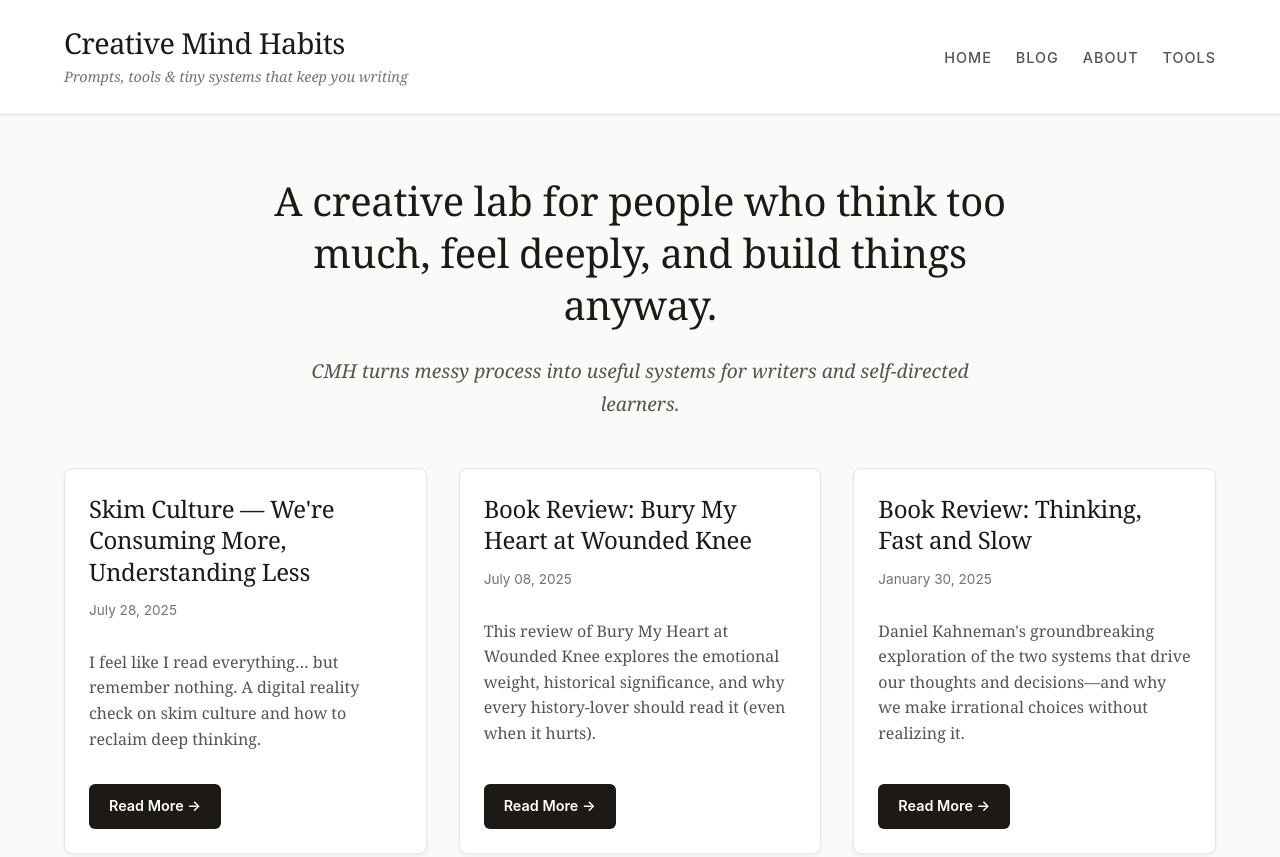
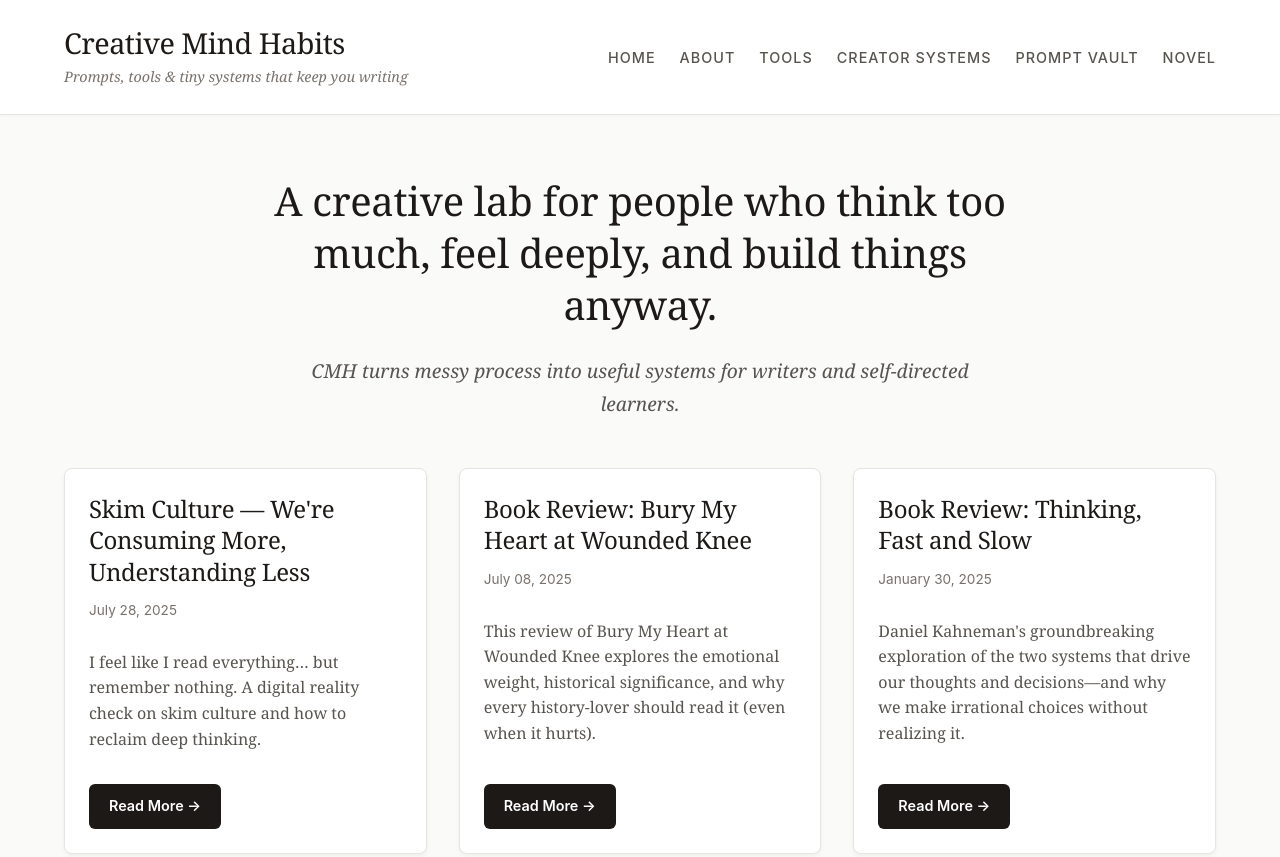
Before and after one commit to Emelia-bot/creativemindhabits, an Eleventy site: page src/index.njk in a window 1280 px wide. Shown: the top 857 px of the page. Built offline with nearby package versions, Linux system fonts and the light colour scheme; Eleventy itself is replaced by a stand-in of ours; files that its build step writes are made by us from their sources.

Commit message:
Fix navigation URLs

```diff
--- a/src/_includes/layouts/base.njk
+++ b/src/_includes/layouts/base.njk
@@ -20,14 +20,16 @@
           <p class="site-tagline">Prompts, tools & tiny systems that keep you writing</p>
         </div>
 
-        <nav class="site-nav">
-          <ul>
-            <li><a href="/">Home</a></li>
-            <li><a href="/blog/">Blog</a></li>
-            <li><a href="/pages/about/">About</a></li>
-            <li><a href="/pages/tools/">Tools</a></li>
-          </ul>
-        </nav>
+      <nav class="site-nav">
+  <ul>
+    <li><a href="/">Home</a></li>
+    <li><a href="/about/">About</a></li>
+    <li><a href="/tools/">Tools</a></li>
+    <li><a href="/creator-systems/">Creator Systems</a></li>
+    <li><a href="/prompt-vault/">Prompt Vault</a></li>
+    <li><a href="/novel/">Novel</a></li>
+  </ul>
+</nav>
       </div>
     </div>
   </header>
```
